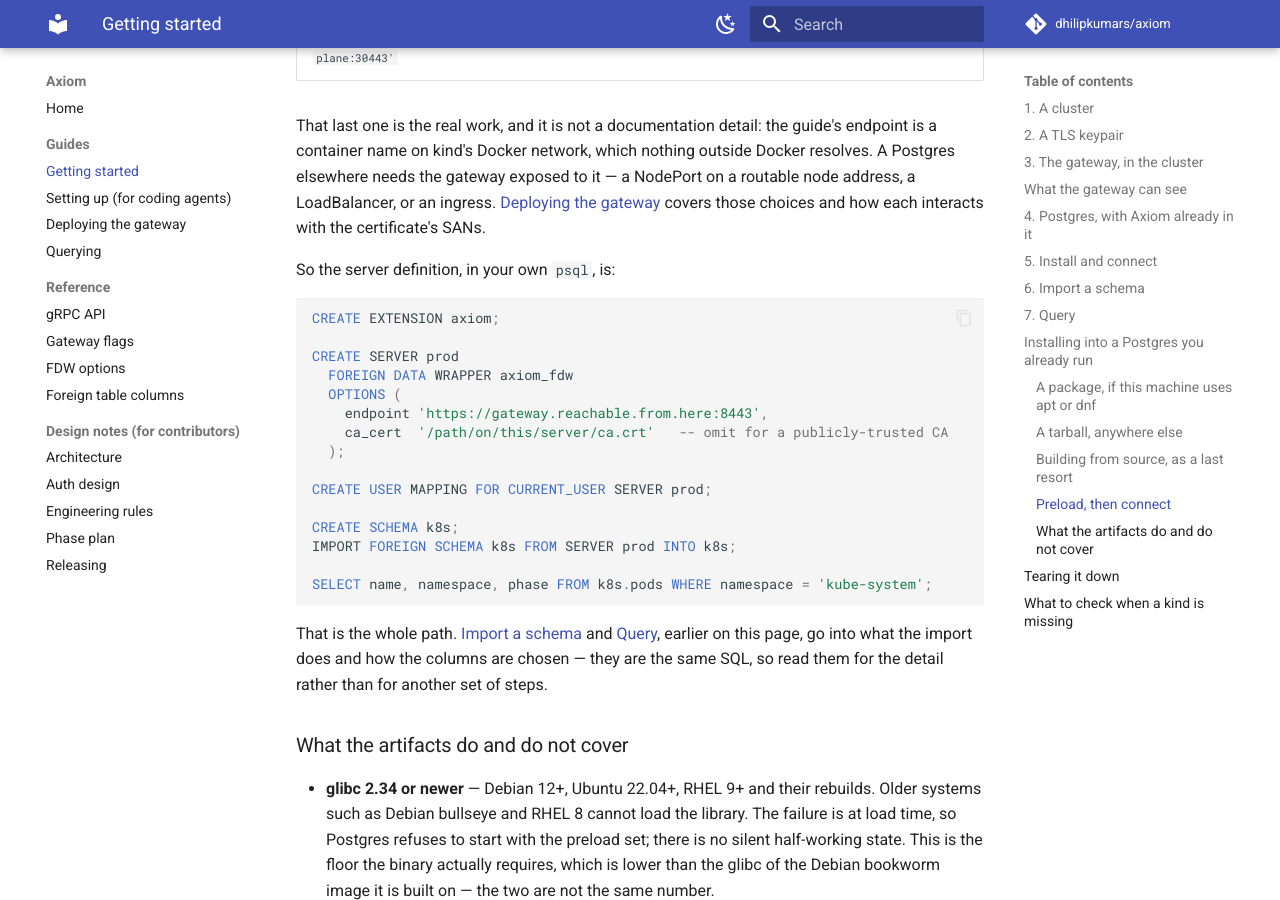
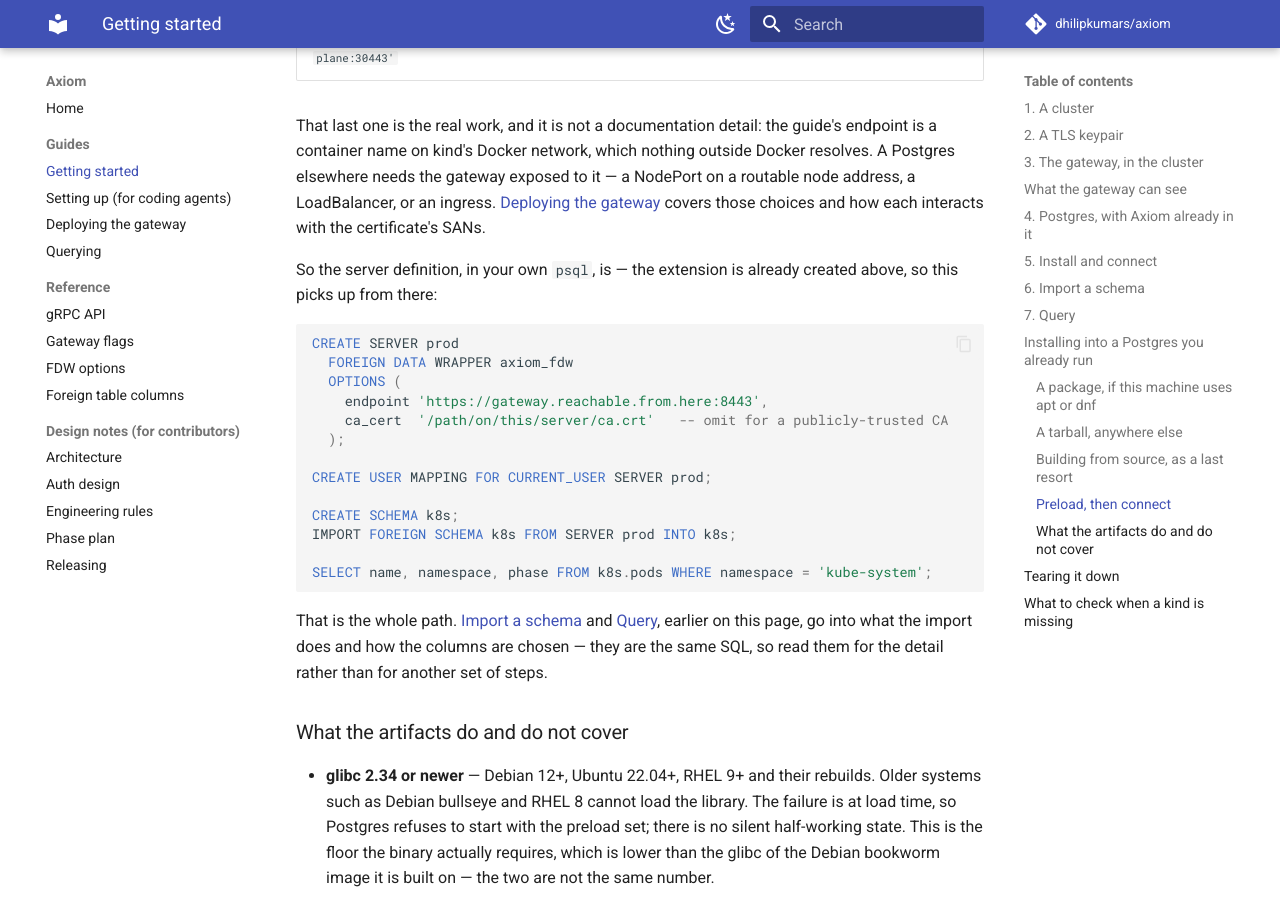
Before and after one commit to dhilipkumars/axiom, an MkDocs documentation site: the page built from docs/guides/getting-started.md, in a window 1280 px wide and 900 px high, scrolled down 7836 px. Built offline with MkDocs 1.6.1 and Material for MkDocs 9.7.7, drawn with Linux system fonts in a browser that asks for light colours; comment, search, counter and statistics services are not loaded.

Commit message:
Stop the guide telling the reader to create the extension twice
Second review round. Four fixes, one of which a reader would have hit.

The install section ran `CREATE EXTENSION axiom;` in its verification
block and again at the top of the server-definition block, so following
the page in order gives `ERROR: extension "axiom" already exists` on the
second one. It predates this branch -- both blocks were in the tarball
section already -- but consolidating the routes put them on the screen
together, which is how it became visible. The server block now picks up
from the extension being created.

DT_RELR detection matched the bare substring anywhere in `readelf -d`
output, so a DT_NEEDED naming a library with "relr" in it would have
refused a build for no reason. It matches the dynamic tag now.

The check that apt did not *also* refuse over a missing server package
matched one exact English phrase. It now matches the dependency line
apt prints, with a trailing space -- which matters, because without it
the pattern is satisfied by this package's own name,
postgresql-N-axiom, which appears on the left of every line in that same
block.

INSTALL.md told the reader to run `$(uname -m)` to name the rpm. The
tarball it ships in is built for one architecture and the script knows
which, so it says so.

Also: an apostrophe written into a comment inside a single-quoted
container script closed the quote and truncated the script. Caught by
`bash -n` before it ran; the explanation now lives on the host side,
where quoting is not a hazard.

Co-Authored-By: Claude Opus 5 <noreply@anthropic.com>

````diff
--- a/docs/guides/getting-started.md
+++ b/docs/guides/getting-started.md
@@ -387,11 +387,10 @@ a NodePort on a routable node address, a LoadBalancer, or an ingress.
 [Deploying the gateway](deploying.md) covers those choices and how each
 interacts with the certificate's SANs.
 
-So the server definition, in your own `psql`, is:
+So the server definition, in your own `psql`, is — the extension is already
+created above, so this picks up from there:
 
 ```sql
-CREATE EXTENSION axiom;
-
 CREATE SERVER prod
   FOREIGN DATA WRAPPER axiom_fdw
   OPTIONS (
````
Also changed, not shown: 3 other files.
